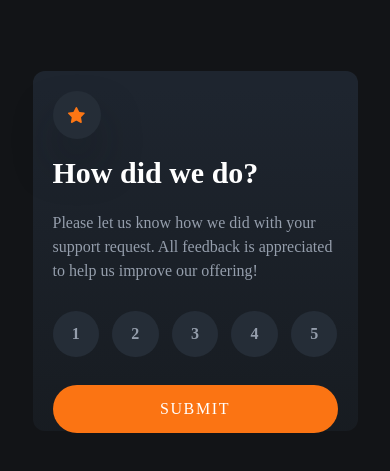
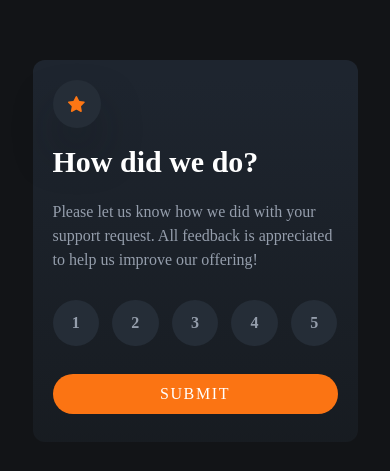
Before and after one commit to Headbwoi/interactive-rating-component, a website: page index.html in a window 390 px wide. Shown: the part 171-642 px from the top of the page. Drawn offline with Linux system fonts and the light colour scheme.

Commit message:
did some things in js

```diff
--- a/index.html
+++ b/index.html
@@ -9,6 +9,7 @@
   <title>Frontend Mentor | Interactive rating component</title>
 
   <link rel="stylesheet" href="public/style.css">
+  <script src="public/index.js" defer></script>
 
 </head>
 <body class="font-overpass bg-veryDarkBlue flex justify-center items-center min-h-screen">
@@ -19,7 +20,7 @@
 
         <!-- Rating state start -->
 
-      <div class="state-card card rounded-xl lg:rounded-3xl w-[20.3125rem] h-[22.5rem] lg:w-[26.25rem] lg:h-[26.375rem] pt-5 lg:pt-7 pb-7 px-5 lg:pl-7 lg:pr-11">
+      <div class="state-card card card-1 rounded-xl lg:rounded-3xl w-[20.3125rem] h-[23.5rem] lg:w-[26.25rem] lg:h-[26.375rem] pt-5 lg:pt-7 pb-7 px-5 lg:pl-7 lg:pr-11">
 
         <div class="star w-12 h-12 p-2 rounded-full bg-darkBlue shadow-2xl shadow-veryDarkBlue grid place-items-center mb-4 lg:mb-8">
           <img src="images/icon-star.svg" alt="icon-star">
@@ -32,28 +33,18 @@
         </div>
 
         <div class="input">
-          <form>
+          <form id="form">
             <div class="flex justify-between items-center mb-7">
-              <div class="w-[2.9rem] h-[2.9rem] lg:w-[3.2rem] lg:h-[3.2rem] rounded-full bg-cardBg text-lightGrey cursor-pointer flex items-center justify-center hover:bg-orange hover:text-white duration-200">
-                <p class="font-bold rating">1</p>
-              </div>
-              <div class="w-[2.9rem] h-[2.9rem] lg:w-[3.2rem] lg:h-[3.2rem] rounded-full bg-cardBg text-lightGrey cursor-pointer flex items-center justify-center hover:bg-orange hover:text-white duration-200">
-                <p class="font-bold rating">2</p>
-              </div>
-              <div class="w-[2.9rem] h-[2.9rem] lg:w-[3.2rem] lg:h-[3.2rem] rounded-full bg-cardBg text-lightGrey cursor-pointer flex items-center justify-center hover:bg-orange hover:text-white duration-200">
-                <p class="font-bold rating">3</p>
-              </div>
-              <div class="w-[2.9rem] h-[2.9rem] lg:w-[3.2rem] lg:h-[3.2rem] rounded-full bg-cardBg text-lightGrey cursor-pointer flex items-center justify-center hover:bg-orange hover:text-white duration-200">
-                <p class="font-bold rating">4</p>
-              </div>
-              <div class="w-[2.9rem] h-[2.9rem] lg:w-[3.2rem] lg:h-[3.2rem] rounded-full bg-cardBg text-lightGrey cursor-pointer flex items-center justify-center hover:bg-orange hover:text-white duration-200">
-                <p class="font-bold rating">5</p>
-              </div>
+              <div class="w-[2.9rem] h-[2.9rem] lg:w-[3.2rem] lg:h-[3.2rem] rounded-full bg-cardBg text-lightGrey cursor-pointer flex items-center justify-center hover:bg-orange hover:text-white duration-200 font-bold rating">1</div>
+              <div class="w-[2.9rem] h-[2.9rem] lg:w-[3.2rem] lg:h-[3.2rem] rounded-full bg-cardBg text-lightGrey cursor-pointer flex items-center justify-center hover:bg-orange hover:text-white duration-200 font-bold rating">2</div>
+              <div class="w-[2.9rem] h-[2.9rem] lg:w-[3.2rem] lg:h-[3.2rem] rounded-full bg-cardBg text-lightGrey cursor-pointer flex items-center justify-center hover:bg-orange hover:text-white duration-200 font-bold rating">3</div>
+              <div class="w-[2.9rem] h-[2.9rem] lg:w-[3.2rem] lg:h-[3.2rem] rounded-full bg-cardBg text-lightGrey cursor-pointer flex items-center justify-center hover:bg-orange hover:text-white duration-200 font-bold rating">4</div>
+              <div class="w-[2.9rem] h-[2.9rem] lg:w-[3.2rem] lg:h-[3.2rem] rounded-full bg-cardBg text-lightGrey cursor-pointer flex items-center justify-center hover:bg-orange hover:text-white duration-200 font-bold rating">5</div>
 
             </div>
 
             <div class="submit">
-              <button type="submit" class="w-full rounded-full uppercase p-3 text-center bg-orange text-white tracking-widest hover:text-orange hover:bg-white duration-200">Submit</button>
+              <button type="submit" class="w-full rounded-full uppercase p-2 lg:p-3 text-center bg-orange text-white tracking-widest hover:text-orange hover:bg-white duration-200" id="submit-btn">Submit</button>
             </div>
           </form>
         </div>
@@ -64,7 +55,7 @@
 
         <!-- Thank you state start -->
 
-      <div class="thank_you_card card bg-darkBlue rounded-lg w-[20.3125rem] h-[22.5rem] lg:w-[26.25rem] lg:h-[26.375rem] pt-6 lg:pt-[2.375rem] pb-11 px-5 lg:px-7 flip-animation hidden">
+      <div class="thank_you_card card bg-darkBlue rounded-lg w-[20.3125rem] h-[23.5rem] lg:w-[26.25rem] lg:h-[26.375rem] pt-6 lg:pt-[2.375rem] pb-11 px-5 lg:px-7 hidden">
 
         <div class="text-center">
           <div class="mb-6">
@@ -72,13 +63,13 @@
           </div>
 
           <div class="mb-6 lg:mb-9">
-            <p class="text-orange  bg-cardBg py-1 px-5 w-fit rounded-full mx-auto">You selected <span id="rating">4</span> out of 5</p>
+            <p class="text-orange  bg-cardBg py-1 px-5 w-fit rounded-full mx-auto">You selected <span id="rating-number"></span> out of 5</p>
           </div>
 
           <div class="text px-5 fade-bottom">
             <h2 class="text-white text-3xl font-bold mb-5">Thank You!</h2>
             <p class="text-lightGrey font-normal">We appreciate you taking the time to give a rating. If you ever need more support, don’t hesitate to get in touch!</p>
-          </div>>
+          </div>
         </div>
 
       </div>
--- a/src/input.css
+++ b/src/input.css
@@ -10,7 +10,7 @@
 }
 .active{
     background-color: hsl(216, 12%, 54%);
-
+    color: hsl(0, 0%, 100%);
 }
 
 
```
Also changed, not shown: public/style.css.
